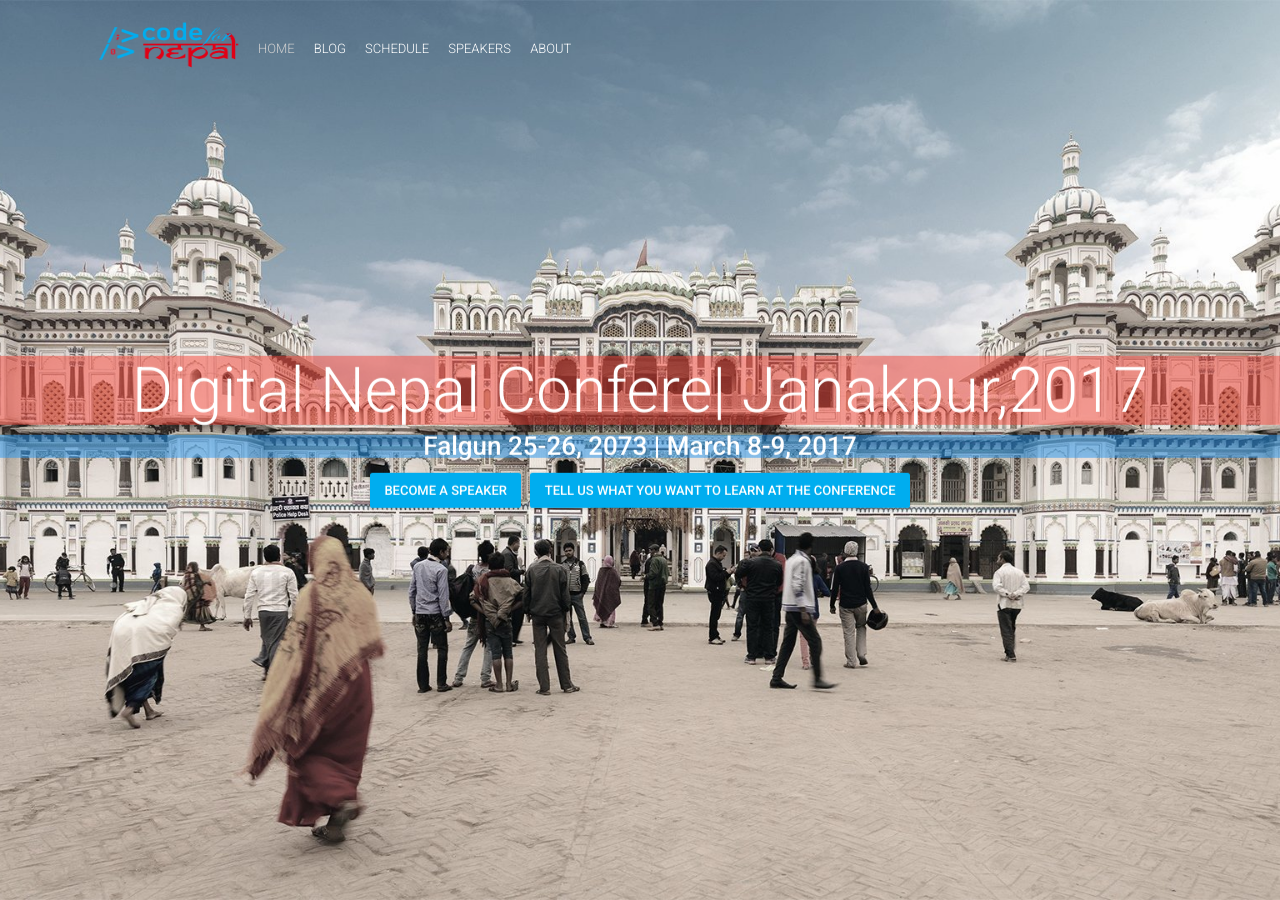
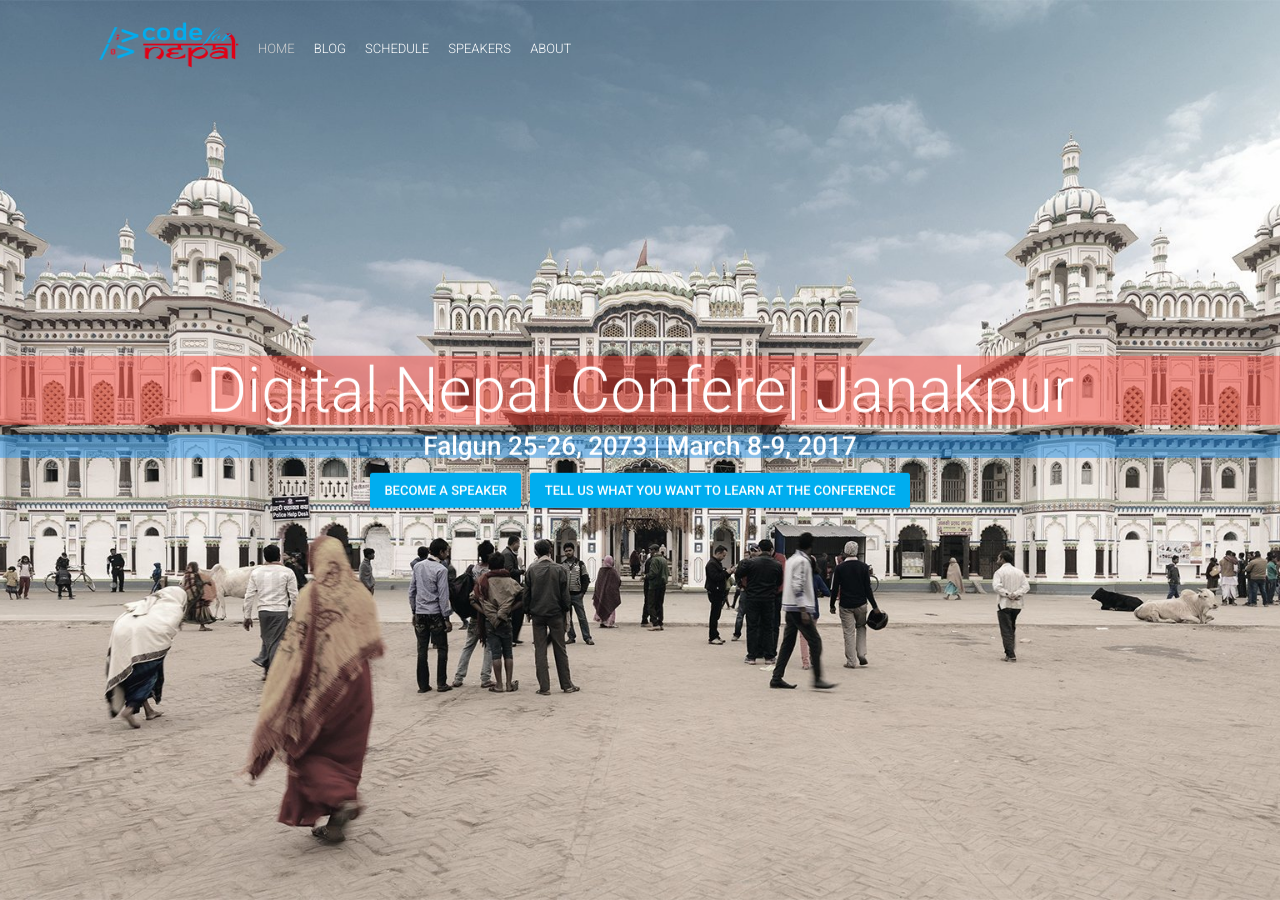
Before and after one commit to ravinepal/visitjanakpur, a Jekyll site: the page built from index.html, in a window 1280 px wide and 900 px high. Built offline with Jekyll 4.4.1, drawn with Linux system fonts in a browser that asks for light colours; nearby versions of some CDN libraries; comment, search, counter and statistics services are not loaded.

Commit message:
Update _config.yml

```diff
--- a/_config.yml
+++ b/_config.yml
@@ -54,7 +54,7 @@ rightNavigationButtons:
 
 # Hero Block
 heroImage: "JanakiTemple.jpg"
-heroTitle: "Digital Nepal <typeout> Janakpur,2017"
+heroTitle: "Digital Nepal <typeout> Janakpur"
 eventDate: "Falgun 25-26, 2073 | March 8-9, 2017 "
 typeoutTextValues: '"","Conference"'
 typeoutFallback: "Conference"
```
